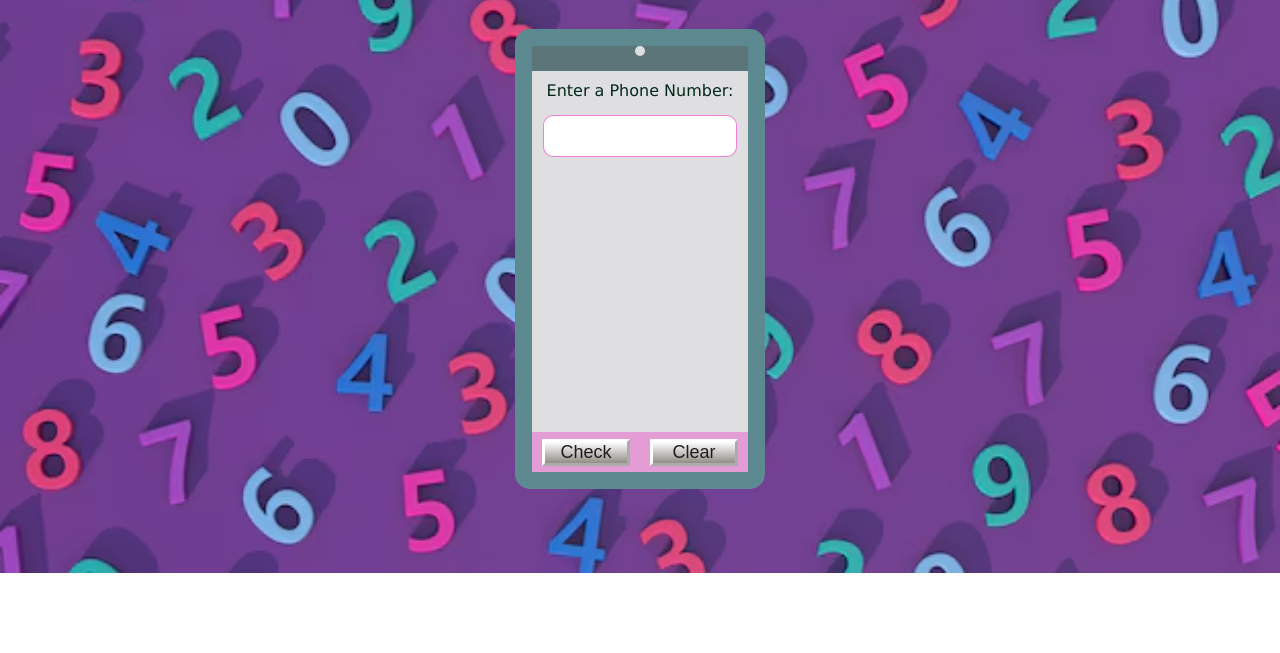
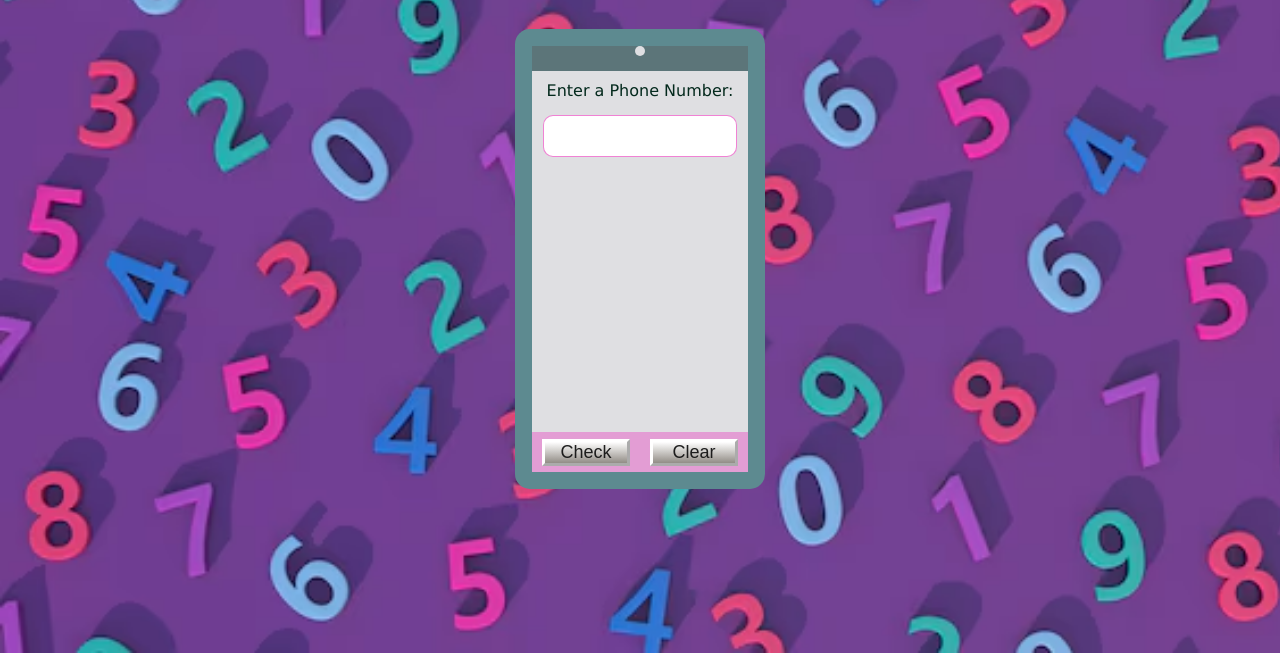
Before and after one commit to humuyar/Build_a_telephone_number_validator, a plain HTML site: page index.html in a window 1280 px wide. Shown: the part 147-800 px from the top of the page. Drawn offline with Linux system fonts and the light colour scheme.

Commit message:
add some changes to css file

```diff
--- a/styles.css
+++ b/styles.css
@@ -16,6 +16,8 @@ body {
   background-size: cover;
   font-family: Verdana, Geneva, Tahoma, sans-serif;
   color: #0a0a23;
+  height: auto !important;
+  min-height: 100vh;
 }
 
 main {
```
